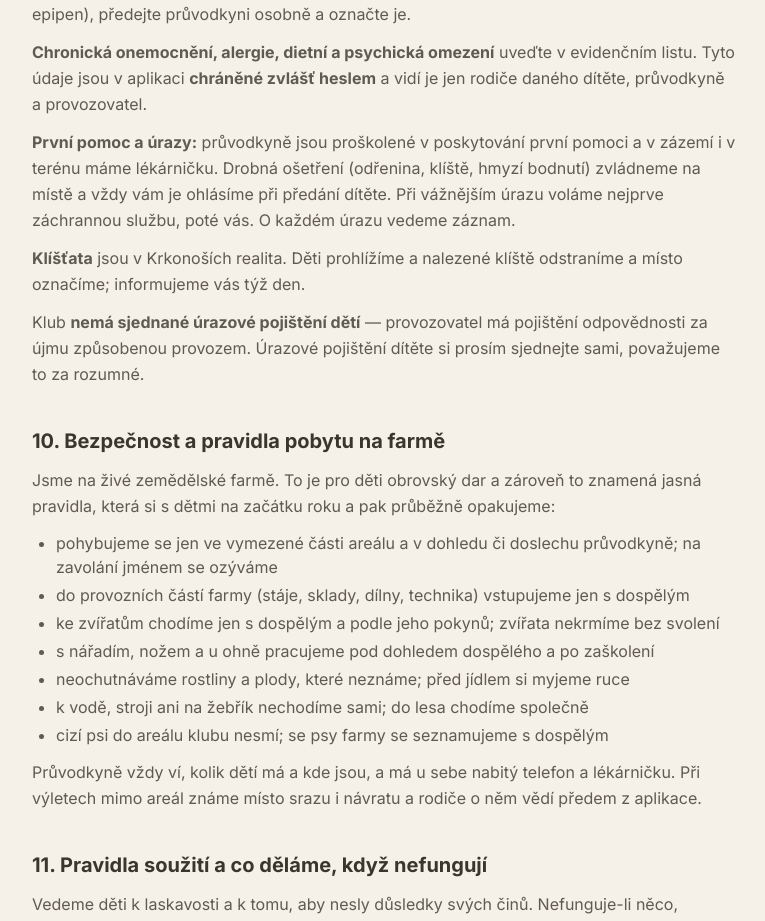
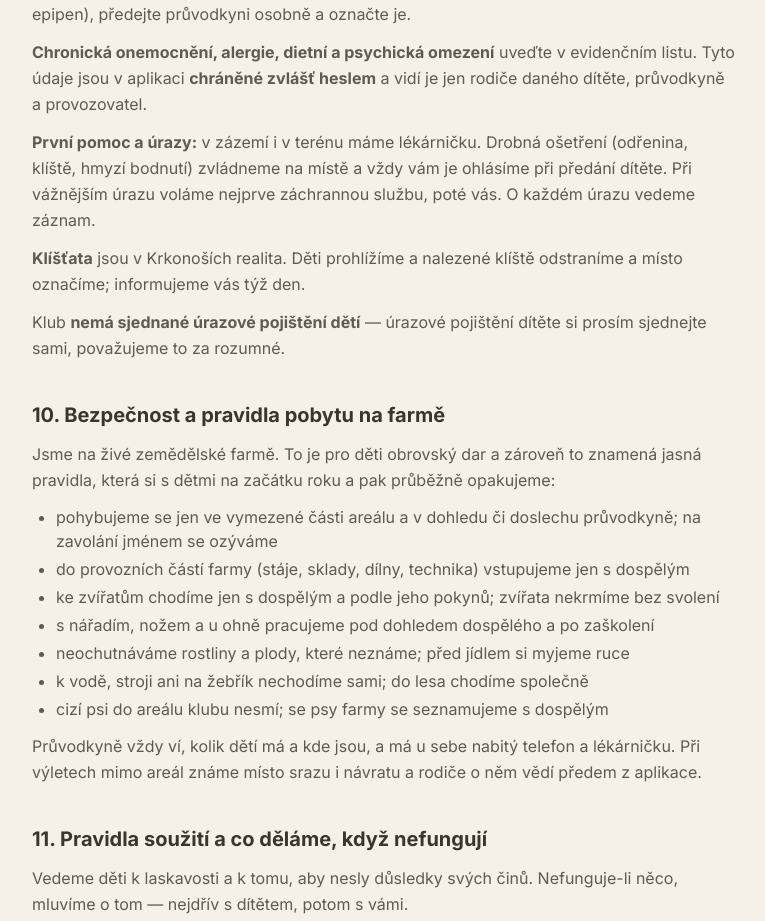
Before and after one commit to doucsematiku/klubdetifort, a Next.js app: page /provozni-rad in a window 1280 px wide. Shown: the part 5143-6064 px from the top of the page, without its empty margins (256-1021 px from the left). Built offline with nearby package versions, Linux system fonts and the light colour scheme.

Commit message:
Provozni rad: bez tvrzeni o proskoleni v prvni pomoci a o pojisteni odpovednosti (dle Ivana)

```diff
--- a/src/app/provozni-rad/page.tsx
+++ b/src/app/provozni-rad/page.tsx
@@ -430,9 +430,8 @@ export default function ProvozniRadPage() {
               daného dítěte, průvodkyně a provozovatel.
             </P>
             <P>
-              <strong>První pomoc a úrazy:</strong> průvodkyně jsou proškolené
-              v poskytování první pomoci a v zázemí i v terénu máme lékárničku.
-              Drobná ošetření (odřenina, klíště, hmyzí bodnutí) zvládneme na
+              <strong>První pomoc a úrazy:</strong> v zázemí i v terénu máme
+              lékárničku. Drobná ošetření (odřenina, klíště, hmyzí bodnutí) zvládneme na
               místě a vždy vám je ohlásíme při předání dítěte. Při vážnějším
               úrazu voláme nejprve záchrannou službu, poté vás. O každém úrazu
               vedeme záznam.
@@ -444,9 +443,8 @@ export default function ProvozniRadPage() {
             </P>
             <P>
               Klub <strong>nemá sjednané úrazové pojištění dětí</strong> —
-              provozovatel má pojištění odpovědnosti za újmu způsobenou
-              provozem. Úrazové pojištění dítěte si prosím sjednejte sami,
-              považujeme to za rozumné.
+              úrazové pojištění dítěte si prosím sjednejte sami, považujeme to
+              za rozumné.
             </P>
           </Chapter>
 
```
